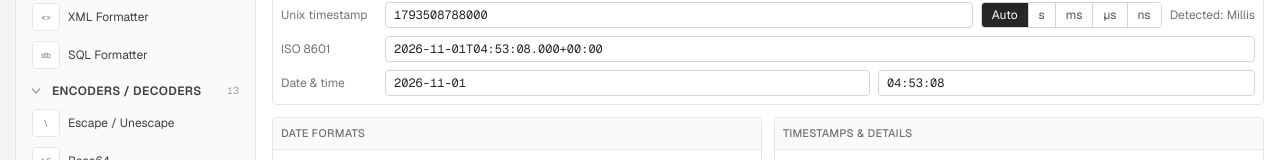
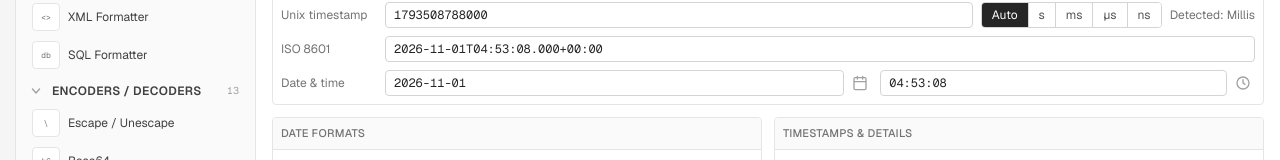
Before and after one commit to wwricu/devtoys, a Next.js app: page /converters/date-convert in a window 1280 px wide. Shown: the part 141-301 px from the top of the page. Built offline with nearby package versions, Linux system fonts and the light colour scheme.

Commit message:
Put a native picker behind the wall-clock boxes
The visible fields stay typed text because a native date/time input renders
in the browser's locale, but each now has an icon that opens the OS calendar
and time list through a hidden field, so a pick writes back through the same
commit path as typing.

```diff
--- a/features/date/DateConverter.tsx
+++ b/features/date/DateConverter.tsx
@@ -151,6 +151,65 @@ function Card({
 
 const inputClass =
   "rounded border border-neutral-300 bg-white px-2 py-1 font-mono text-xs text-neutral-800 outline-none focus:border-neutral-500 dark:border-neutral-700 dark:bg-neutral-800 dark:text-neutral-200";
+
+const iconClass =
+  "shrink-0 rounded p-1 text-neutral-400 transition-colors hover:bg-neutral-100 hover:text-neutral-600 dark:text-neutral-500 dark:hover:bg-neutral-800 dark:hover:text-neutral-300";
+
+const calendarPath =
+  "M8 2v4M16 2v4M3 10h18M5 4h14a2 2 0 0 1 2 2v14a2 2 0 0 1-2 2H5a2 2 0 0 1-2-2V6a2 2 0 0 1 2-2z";
+const clockPath = "M12 7v5l3 2M12 3a9 9 0 1 0 0 18 9 9 0 0 0 0-18z";
+
+// The invisible native field is only what showPicker() opens; the visible box
+// keeps the year-month-day order the native one would not render.
+function PickerButton({
+  label,
+  path,
+  type,
+  value,
+  onPick,
+}: {
+  label: string;
+  path: string;
+  type: "date" | "time";
+  value: string;
+  onPick: (value: string) => void;
+}) {
+  const field = useRef<HTMLInputElement>(null);
+  return (
+    <span className="relative inline-flex shrink-0 items-center">
+      <input
+        ref={field}
+        type={type}
+        step={type === "time" ? 1 : undefined}
+        tabIndex={-1}
+        aria-hidden="true"
+        className="pointer-events-none absolute inset-0 opacity-0"
+        value={value}
+        onChange={(e) => onPick(e.target.value)}
+      />
+      <button
+        type="button"
+        title={label}
+        aria-label={label}
+        className={iconClass}
+        onClick={() => field.current?.showPicker()}
+      >
+        <svg
+          viewBox="0 0 24 24"
+          className="size-4"
+          fill="none"
+          stroke="currentColor"
+          strokeWidth={2}
+          strokeLinecap="round"
+          strokeLinejoin="round"
+          aria-hidden="true"
+        >
+          <path d={path} />
+        </svg>
+      </button>
+    </span>
+  );
+}
 
 const labelClass =
   "w-24 shrink-0 text-xs text-neutral-500 dark:text-neutral-400";
@@ -418,8 +477,8 @@ export default function DateConverter() {
     setNotice(status === "exact" ? null : status);
   };
 
-  const commitWall = (which: "date" | "time") => {
-    const text = (which === "date" ? dateShown : timeShown).trim();
+  const commitWall = (which: "date" | "time", picked?: string) => {
+    const text = (picked ?? (which === "date" ? dateShown : timeShown)).trim();
     if (text === "") {
       setWallDraft((d) => ({ ...d, [which]: undefined }));
       return;
@@ -574,9 +633,11 @@ export default function DateConverter() {
           <div className="flex flex-wrap items-center gap-2">
             <span className={labelClass}>{L.wallTime}</span>
             <div className="flex min-w-0 flex-1 flex-wrap items-center gap-2">
+              {/* Icon hugs its own box, so the pair also wraps together. */}
+              <div className="flex min-w-32 flex-[1.3] items-center gap-1">
                 <input
                   aria-label={L.dateLabel}
-                className={`${inputClass} min-w-24 flex-[1.3]`}
+                  className={`${inputClass} min-w-0 flex-1`}
                   placeholder={L.ymdPlaceholder}
                   spellCheck={false}
                   title={L.dateStepHint}
@@ -585,9 +646,18 @@ export default function DateConverter() {
                   onBlur={() => commitWall("date")}
                   onKeyDown={stepKeys("date", ["day", "month", "year"])}
                 />
+                <PickerButton
+                  label={L.pickDate}
+                  path={calendarPath}
+                  type="date"
+                  value={dateValue}
+                  onPick={(v) => commitWall("date", v)}
+                />
+              </div>
+              <div className="flex min-w-28 flex-1 items-center gap-1">
                 <input
                   aria-label={L.timeLabel}
-                className={`${inputClass} min-w-20 flex-1`}
+                  className={`${inputClass} min-w-0 flex-1`}
                   placeholder={L.hmsPlaceholder}
                   spellCheck={false}
                   title={L.timeStepHint}
@@ -596,6 +666,14 @@ export default function DateConverter() {
                   onBlur={() => commitWall("time")}
                   onKeyDown={stepKeys("time", ["second", "minute", "hour"])}
                 />
+                <PickerButton
+                  label={L.pickTime}
+                  path={clockPath}
+                  type="time"
+                  value={timeValue}
+                  onPick={(v) => commitWall("time", v)}
+                />
+              </div>
             </div>
           </div>
           {wallError && (
--- a/features/date/locale.ts
+++ b/features/date/locale.ts
@@ -11,6 +11,8 @@ export const strings = {
     hmsPlaceholder: "HH:MM:SS",
     dateStepHint: "↑ ↓ day · Shift month · Alt year",
     timeStepHint: "↑ ↓ second · Shift minute · Alt hour",
+    pickDate: "Pick a date",
+    pickTime: "Pick a time",
     emptyHint:
       "e.g. 1700000000 · 2026-10-15T08:30:00Z · Thu, 15 Oct 2026 08:30:00 GMT",
     now: "Now",
@@ -91,6 +93,8 @@ export const strings = {
     hmsPlaceholder: "HH:MM:SS",
     dateStepHint: "↑ ↓ 日 · Shift 月 · Alt 年",
     timeStepHint: "↑ ↓ 秒 · Shift 分 · Alt 时",
+    pickDate: "选择日期",
+    pickTime: "选择时间",
     emptyHint:
       "如 1700000000 · 2026-10-15T08:30:00Z · Thu, 15 Oct 2026 08:30:00 GMT",
     now: "此刻",
```
Lines whose indentation alone changed are shown as unchanged.
